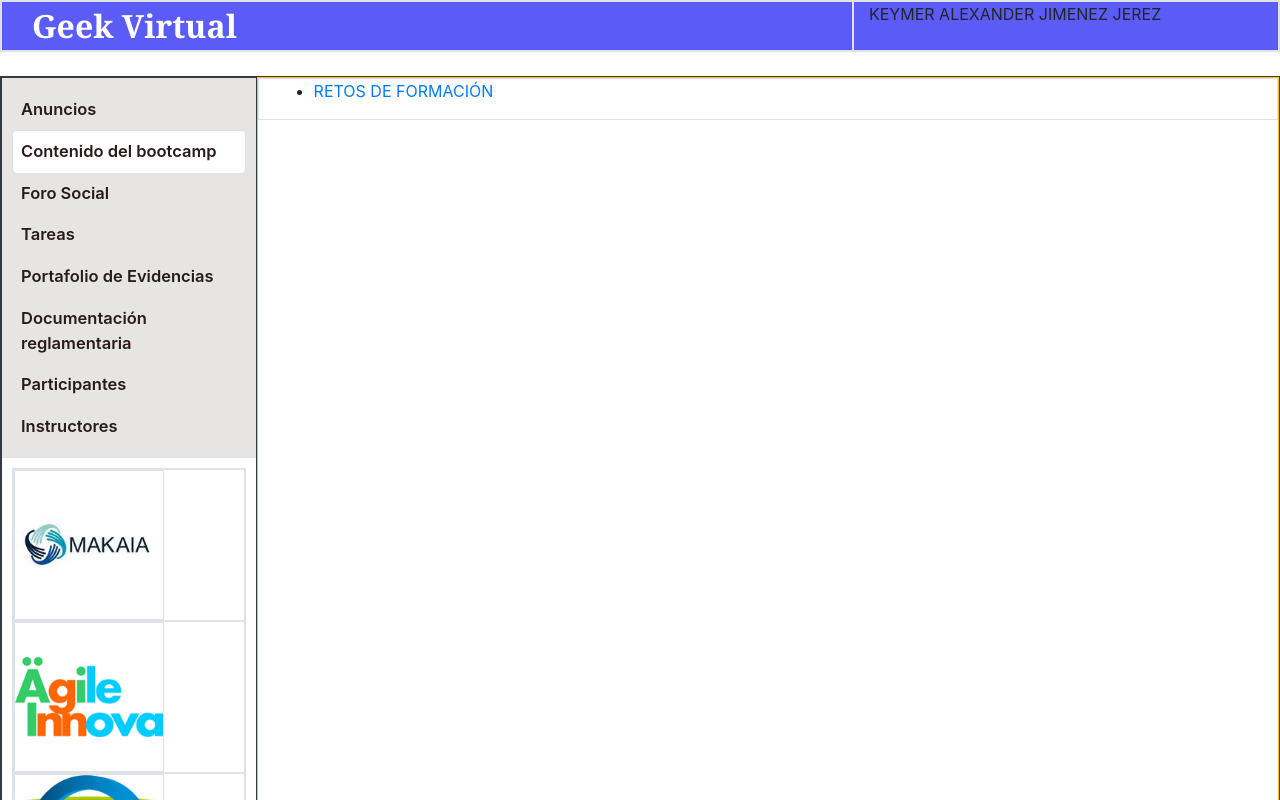
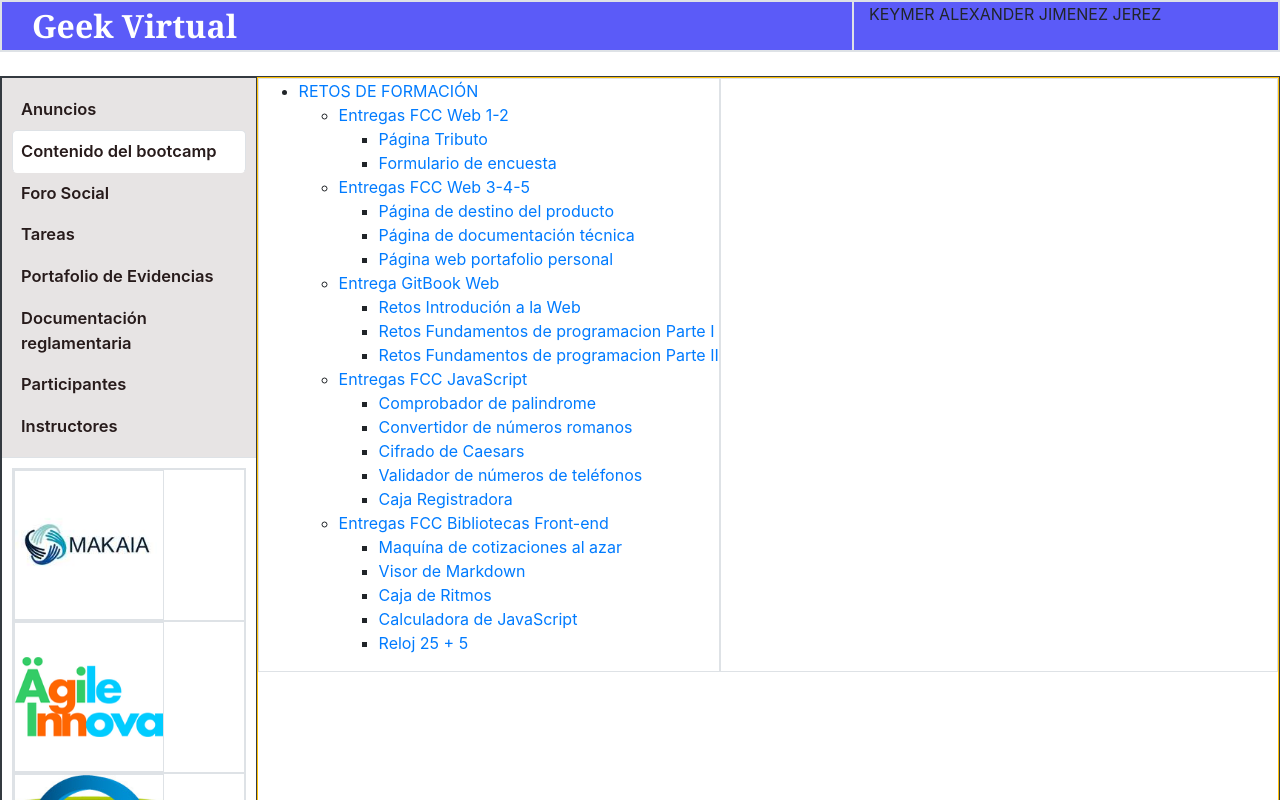
Before and after one commit to keymer2000/Plataforma-Geek-Virtual, a React (Create React App) app: page /BootcampMain in a window 1280 px wide. Shown: the top 800 px of the page. Built offline with nearby package versions, Linux system fonts and the light colour scheme.

Commit message:
se creo el menu de navegacion correspondientes a los retos de formacion

```diff
--- a/src/components/ContenidoBootcamp/BootcampMain.jsx
+++ b/src/components/ContenidoBootcamp/BootcampMain.jsx
@@ -4,20 +4,61 @@ import 'bootstrap/dist/css/bootstrap.min.css';
 
 function BootcampMain() {
     return (
-        <div className="container-fluid border">
-            <div>
-                <section>
-                    <ul>
-                        <li><span><a href="">RETOS DE FORMACIÓN</a></span></li>
-                    </ul>
-                </section>
-                <section>
+        <div className="container-fluid">
+            <div className="row border">
+            <section className="col-" id="menu-lateral-de-tareas">
+                <ul>
+                    <li><span><a href="">RETOS DE FORMACIÓN</a></span>
+                        <ul>
+                            <li><span><a href="">Entregas FCC  Web 1-2</a></span>
+                                <ul>
+                                    <li><span><a href="">Página Tributo</a></span></li>
+                                    <li><span><a href="">Formulario de encuesta</a></span></li>
+                                </ul>
+                            </li>
+                            <li><span><a href="">Entregas FCC  Web 3-4-5</a></span>
+                                <ul>
+                                    <li><span><a href="">Página de destino del producto</a></span></li>
+                                    <li><span><a href="">Página de documentación técnica</a></span></li>
+                                    <li><span><a href="">Página web portafolio personal</a></span></li>
+                                </ul>
+                            </li>
+                            <li><span><a href="">Entrega GitBook Web</a></span>
+                                <ul>
+                                    <li><span><a href="">Retos Introdución a la Web</a></span></li>
+                                    <li><span><a href="">Retos Fundamentos de programacion Parte I</a></span></li>
+                                    <li><span><a href="">Retos Fundamentos de programacion Parte II</a></span></li>
+                                </ul>
+                            </li>
+                            <li><span><a href="">Entregas FCC JavaScript</a></span>
+                                <ul>
+                                    <li><span><a href="">Comprobador de palindrome</a></span></li>
+                                    <li><span><a href="">Convertidor de números romanos</a></span></li>
+                                    <li><span><a href="">Cifrado de Caesars</a></span></li>
+                                    <li><span><a href="">Validador de números de teléfonos</a></span></li>
+                                    <li><span><a href="">Caja Registradora</a></span></li>
+                                </ul>
+                            </li>
+                            <li><span><a href="">Entregas FCC Bibliotecas Front-end</a></span>
+                                <ul>
+                                    <li><span><a href="">Maquína de cotizaciones al azar</a></span></li>
+                                    <li><span><a href="">Visor de Markdown</a></span></li>
+                                    <li><span><a href="">Caja de Ritmos</a></span></li>
+                                    <li><span><a href="">Calculadora de JavaScript</a></span></li>
+                                    <li><span><a href="">Reloj 25 + 5</a></span></li>
+                                </ul>
+                            </li>
+                        </ul>
+                    </li>
+                </ul>
+            </section>
+            <section className="col- border" id="contenedor-de-evidencias">
 
 
-                </section>
-            </div>
+            </section>
+        </div>
+        </div>
 
-        </div>
     )
 }
 
```
Also changed, not shown: 1 other file (tests, documents, lock files or other folders).
